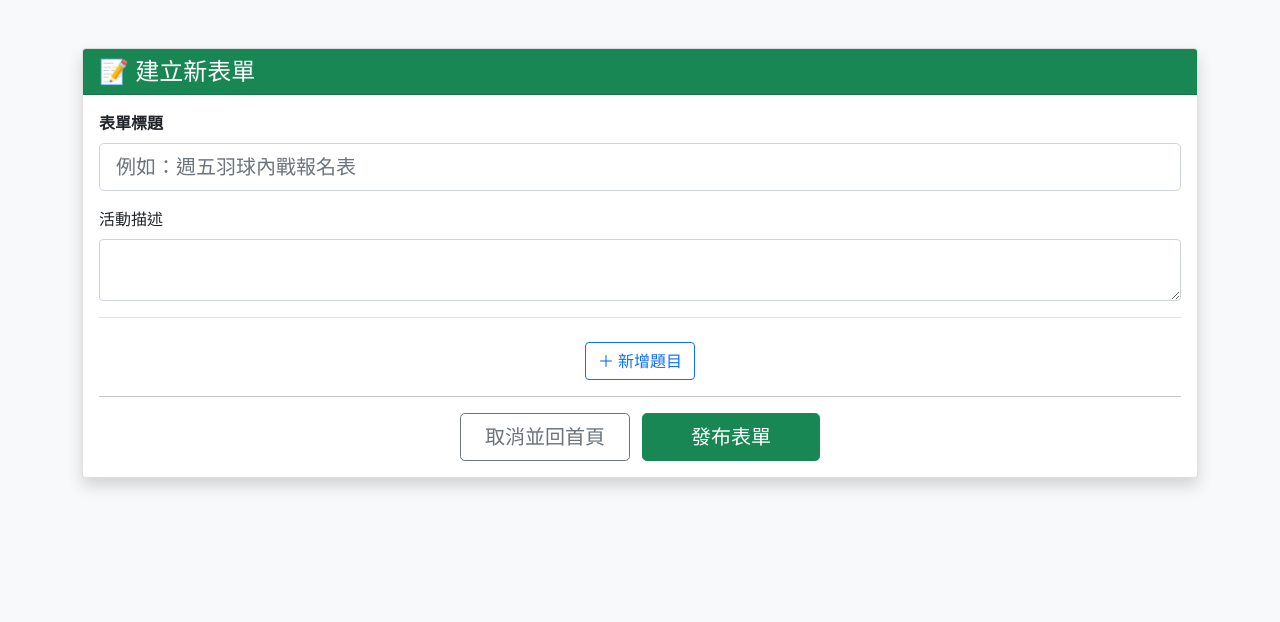
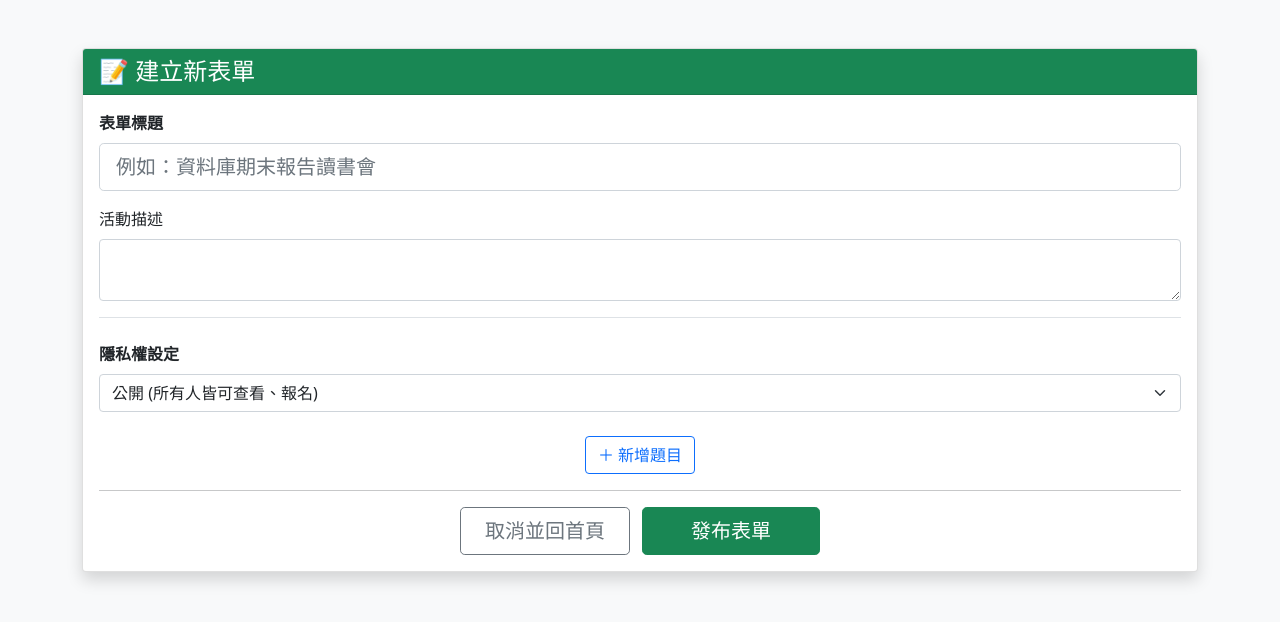
Before and after one commit to jackylin5/database-course-final-project1, a PHP site: page /create_form.php in a window 1280 px wide. Shown: the top 622 px of the page. Run offline with PHP 8.4, Linux system fonts and the light colour scheme; a user stored in the database is signed in.

Commit message:
add guest form visibility

```diff
--- a/create_form.php
+++ b/create_form.php
@@ -18,26 +18,37 @@
                 <form action="save_form.php" method="POST">
                     <div class="mb-4 pb-3 border-bottom">
                         <label class="form-label fw-bold">表單標題</label>
-                        <input type="text" name="title" class="form-control form-control-lg" placeholder="例如：週五羽球內戰報名表" required>
+                        <input type="text" name="title" class="form-control form-control-lg" placeholder="例如：資料庫期末報告讀書會" required>
                         <label class="form-label mt-3">活動描述</label>
                         <textarea name="description" class="form-control" rows="2"></textarea>
                     </div>
 
                     <div id="questions-container">
                     </div>
+                    <div class="mb-3">
+                        <label class="form-label fw-bold"><i class="bi bi-eye"></i> 隱私權設定</label>
+                        <select name="is_public" class="form-select">
+                            <option value="1" selected>公開 (所有人皆可查看、報名)</option>
+                            <option value="0">僅限會員 (沒登入的使用者會看不到)</option>
+                        </select>
+                    </div>
+                    <div class="text-center mt-4">
 
-                    <div class="text-center mt-4">
                         <div class="text-center mt-4">
                             <button type="button" id="add-question" class="btn btn-outline-primary">
                                 <i class="bi bi-plus-circle"></i> ＋ 新增題目
                             </button>
                             <hr>
+
                             <a href="index.php" class="btn btn-outline-secondary btn-lg px-4 me-2">取消並回首頁</a>
                             <button type="submit" class="btn btn-success btn-lg px-5">發布表單</button>
                         </div>
                     </div>
+
                 </form>
             </div>
+
+
         </div>
     </div>
 
```
Also changed, not shown: index.php (+14 -3 lines), save_form.php (+5 -2 lines).
